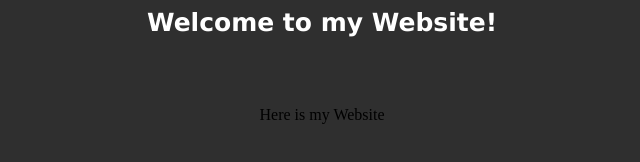
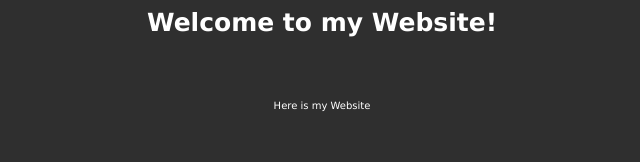
Before and after one commit to AriesTropixDev/New-Repository, a plain HTML site: page index.html in a window 1280 px wide. Shown: the whole page, without its empty margins (318-958 px from the left). Drawn offline with Linux system fonts and the light colour scheme.

Commit message:
Update index.html

```diff
--- a/index.html
+++ b/index.html
@@ -11,6 +11,12 @@ font-family: Verdana;
 font-size: 25px;
 font-weight: 15px;
   }
+.web-description {
+color: white;
+font-family: Verdana;
+font-size: 10px;
+font-weight: 5px;
+  }
 </style>
 </head>
 <body>
```
